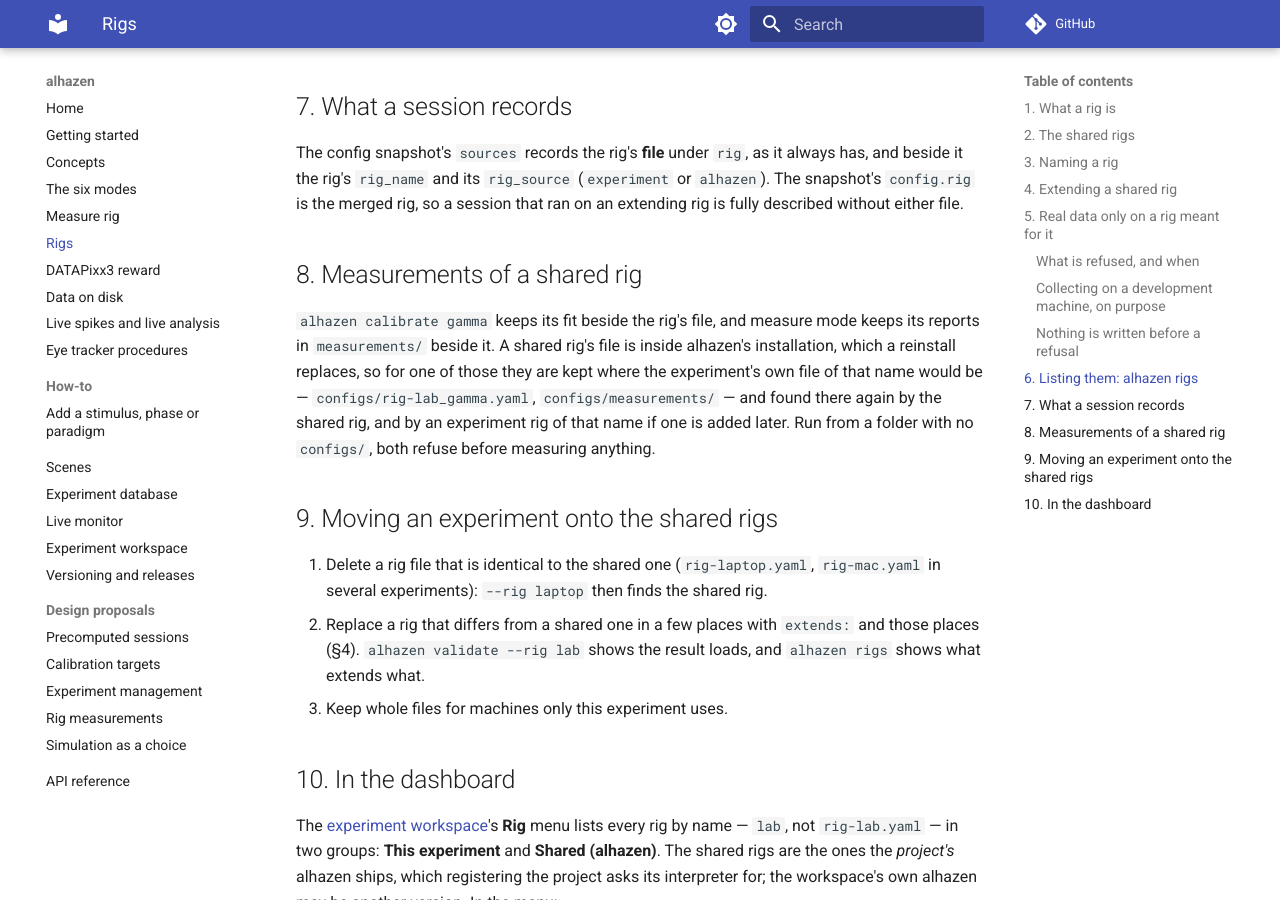
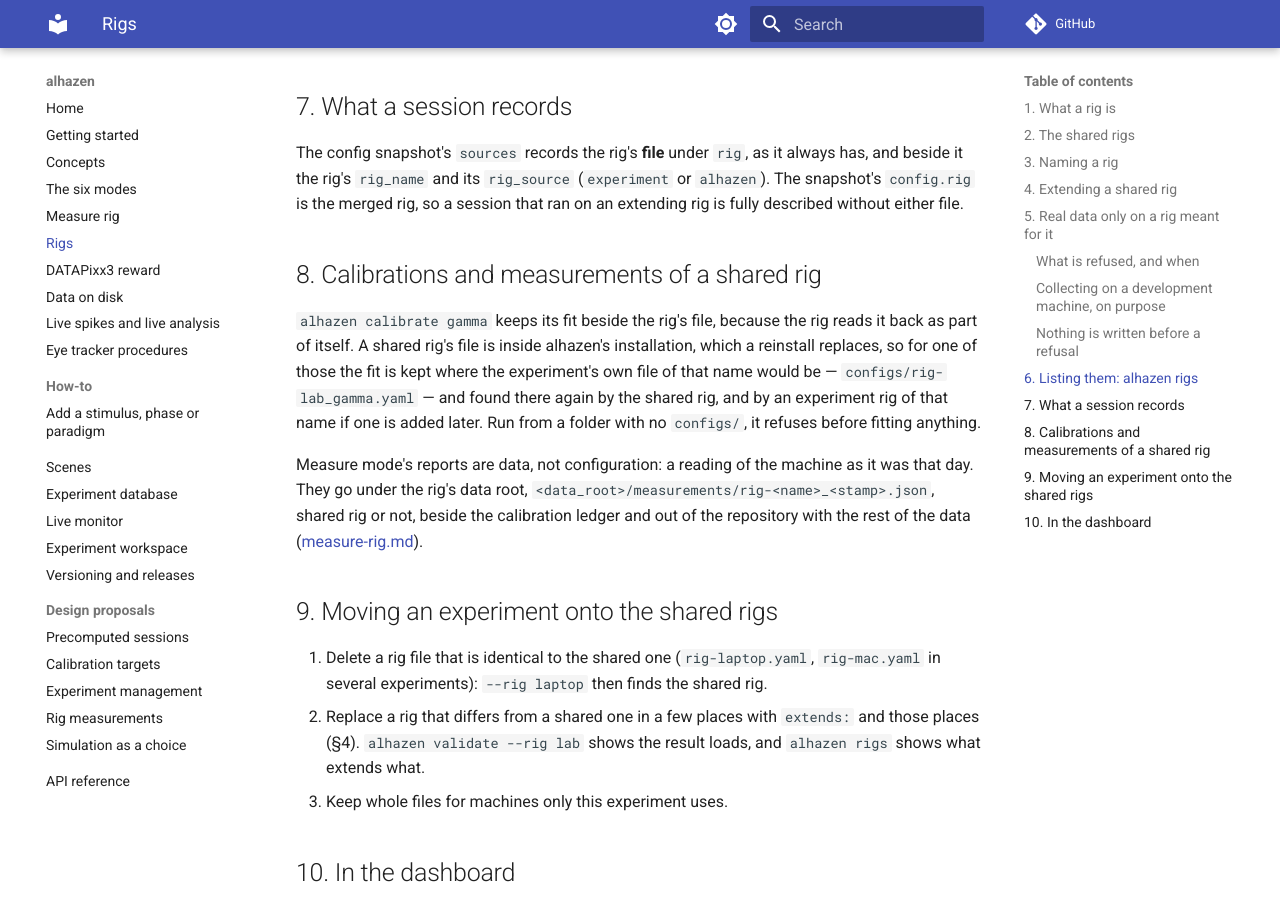
Before and after one commit to sh4r11f/alhazen, an MkDocs documentation site: the page built from docs/rigs.md, in a window 1280 px wide and 900 px high, scrolled down 10294 px. Built offline with MkDocs 1.6.1 and Material for MkDocs 9.7.7, drawn with Linux system fonts in a browser that asks for light colours; comment, search, counter and statistics services are not loaded.

Commit message:
Measure mode: the report goes under the rig's data root (#167)
A measurement is data, a reading of the machine as it was that day, and
the owner's decision (2026-10-14) is that it is treated as data: kept
under <data_root>/measurements/rig-<name>_<stamp>.json, beside the
calibration ledger, and out of the repository with the rest. It went
beside the rig file, in configs/measurements/, on the argument that it
describes the machine rather than a subject, and the reports showed up in
every experiment's `git status` as files nobody meant to commit.

The name is the rig's, whether its file is the experiment's own or one of
alhazen's shared ones, so a shared rig's report no longer needs an
experiment configs/ folder to land in: measure mode runs from anywhere,
and the refusal for a missing configs/ is gone with the reason for it. A
gamma fit still goes beside the rig file (local_rig_file): the rig reads
it back as part of itself, which a measurement report is not. The path is
absolute, as before, because the status file the workspace reads names it.

Reports already in configs/measurements/ are not moved.

Co-authored-by: Claude Fable 5.1 <noreply@anthropic.com>

```diff
--- a/docs/rigs.md
+++ b/docs/rigs.md
@@ -353,15 +353,21 @@ always has, and beside it the rig's `rig_name` and its `rig_source`
 (`experiment` or `alhazen`). The snapshot's `config.rig` is the merged rig, so
 a session that ran on an extending rig is fully described without either file.
 
-## 8. Measurements of a shared rig
+## 8. Calibrations and measurements of a shared rig
 
-`alhazen calibrate gamma` keeps its fit beside the rig's file, and measure mode
-keeps its reports in `measurements/` beside it. A shared rig's file is inside
-alhazen's installation, which a reinstall replaces, so for one of those they
-are kept where the experiment's own file of that name would be —
-`configs/rig-lab_gamma.yaml`, `configs/measurements/` — and found there again
-by the shared rig, and by an experiment rig of that name if one is added later.
-Run from a folder with no `configs/`, both refuse before measuring anything.
+`alhazen calibrate gamma` keeps its fit beside the rig's file, because the
+rig reads it back as part of itself. A shared rig's file is inside alhazen's
+installation, which a reinstall replaces, so for one of those the fit is kept
+where the experiment's own file of that name would be —
+`configs/rig-lab_gamma.yaml` — and found there again by the shared rig, and
+by an experiment rig of that name if one is added later. Run from a folder
+with no `configs/`, it refuses before fitting anything.
+
+Measure mode's reports are data, not configuration: a reading of the machine
+as it was that day. They go under the rig's data root,
+`<data_root>/measurements/rig-<name>_<stamp>.json`, shared rig or not, beside
+the calibration ledger and out of the repository with the rest of the data
+([measure-rig.md](measure-rig.md)).
 
 ## 9. Moving an experiment onto the shared rigs
 
```
Also changed, not shown: CHANGELOG.md (+11 -0 lines), docs/measure-rig.md (+6 -2 lines), 5 other files.
